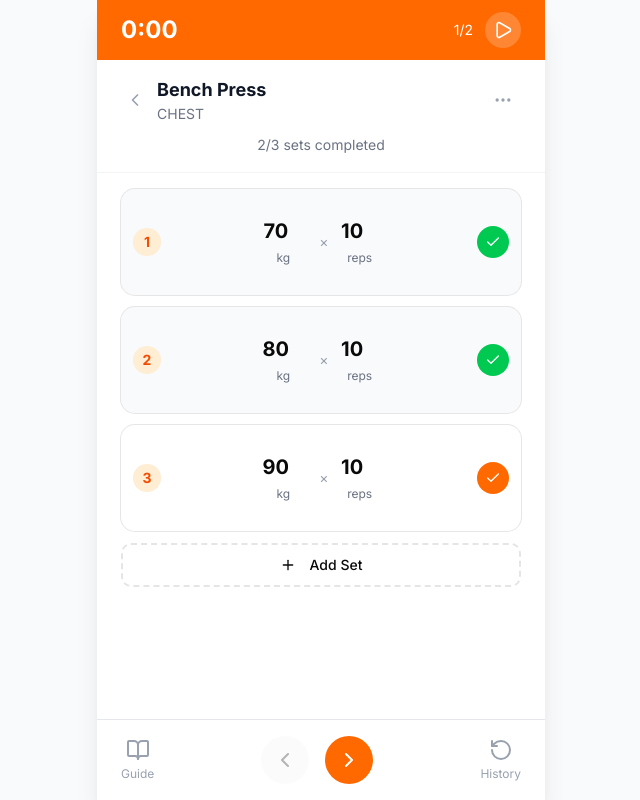
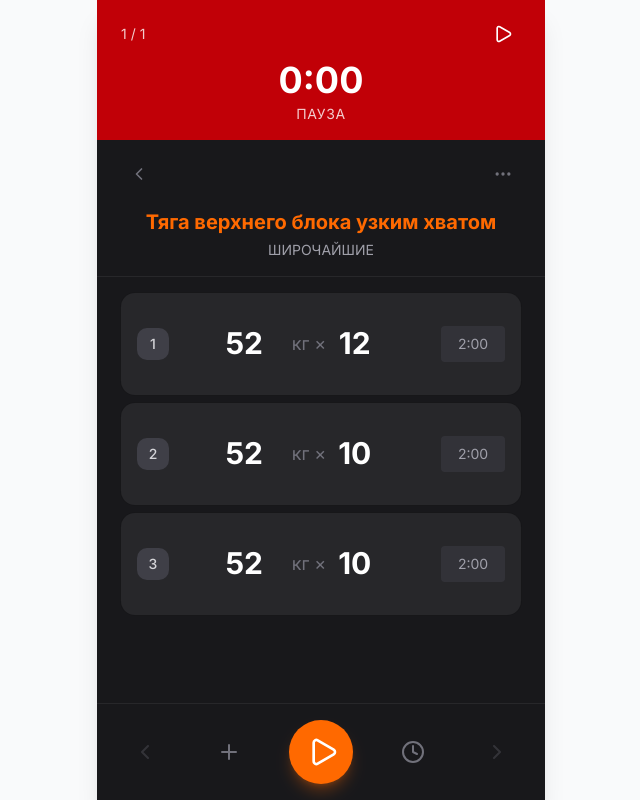
Before and after one commit to Tomasito133/FitSuperDuperApp, a Next.js app: page /workout in a window 1280 px wide. Shown: the whole page, without its empty margins (319-959 px from the left). Built offline with nearby package versions, Linux system fonts and the light colour scheme.

Commit message:
🎨 Dark theme workout page with editable timers per set

```diff
--- a/src/app/workout/page.tsx
+++ b/src/app/workout/page.tsx
@@ -6,13 +6,11 @@ import { Button } from "@/components/ui/button";
 import {
   Play,
   Pause,
-  Check,
   ChevronRight,
   ChevronLeft,
   MoreHorizontal,
-  BookOpen,
   Plus,
-  RotateCcw,
+  Clock,
 } from "lucide-react";
 
 interface Set {
@@ -20,7 +18,6 @@ interface Set {
   weight: number;
   reps: number;
   restTime: number;
-  completed: boolean;
 }
 
 interface Exercise {
@@ -33,60 +30,32 @@ interface Exercise {
 export default function WorkoutPage() {
   const [isActive, setIsActive] = useState(false);
   const [workoutTime, setWorkoutTime] = useState(0);
-  const [restTime, setRestTime] = useState(0);
-  const [isResting, setIsResting] = useState(false);
   const [currentExerciseIndex, setCurrentExerciseIndex] = useState(0);
+  const [editingTimer, setEditingTimer] = useState<number | null>(null);
   const [exercises, setExercises] = useState<Exercise[]>([
     {
       id: "1",
-      name: "Bench Press",
-      muscleGroup: "CHEST",
+      name: "Тяга верхнего блока узким хватом",
+      muscleGroup: "ШИРОЧАЙШИЕ",
       sets: [
-        { id: 1, weight: 70, reps: 10, restTime: 60, completed: true },
-        { id: 2, weight: 80, reps: 10, restTime: 60, completed: true },
-        { id: 3, weight: 90, reps: 10, restTime: 90, completed: false },
-      ],
-    },
-    {
-      id: "2",
-      name: "Incline Dumbbell Press",
-      muscleGroup: "CHEST",
-      sets: [
-        { id: 1, weight: 30, reps: 12, restTime: 60, completed: false },
-        { id: 2, weight: 30, reps: 12, restTime: 60, completed: false },
+        { id: 1, weight: 52, reps: 12, restTime: 120 },
+        { id: 2, weight: 52, reps: 10, restTime: 120 },
+        { id: 3, weight: 52, reps: 10, restTime: 120 },
       ],
     },
   ]);
 
   const currentExercise = exercises[currentExerciseIndex];
-  const completedSets = currentExercise.sets.filter((s) => s.completed).length;
-  const totalSets = currentExercise.sets.length;
 
   useEffect(() => {
     let interval: NodeJS.Timeout;
-    if (isActive && !isResting) {
+    if (isActive) {
       interval = setInterval(() => {
         setWorkoutTime((t) => t + 1);
       }, 1000);
     }
     return () => clearInterval(interval);
-  }, [isActive, isResting]);
-
-  useEffect(() => {
-    let interval: NodeJS.Timeout;
-    if (isResting && restTime > 0) {
-      interval = setInterval(() => {
-        setRestTime((t) => {
-          if (t <= 1) {
-            setIsResting(false);
-            return 0;
-          }
-          return t - 1;
-        });
-      }, 1000);
-    }
-    return () => clearInterval(interval);
-  }, [isResting, restTime]);
+  }, [isActive]);
 
   const formatTime = (seconds: number) => {
     const mins = Math.floor(seconds / 60);
@@ -94,37 +63,13 @@ export default function WorkoutPage() {
     return `${mins}:${secs.toString().padStart(2, "0")}`;
   };
 
-  const toggleSetComplete = (setId: number) => {
-    setExercises((prev) => {
-      const newExercises = [...prev];
-      const set = newExercises[currentExerciseIndex].sets.find(
-        (s) => s.id === setId
-      );
-      if (set) {
-        set.completed = !set.completed;
-        if (set.completed && set.restTime > 0) {
-          setIsResting(true);
-          setRestTime(set.restTime);
-        }
-      }
-      return newExercises;
-    });
+  const formatTimeShort = (seconds: number) => {
+    const mins = Math.floor(seconds / 60);
+    const secs = seconds % 60;
+    return `${mins}:${secs.toString().padStart(2, "0")}`;
   };
 
-  const updateSet = (setId: number, field: "weight" | "reps", delta: number) => {
-    setExercises((prev) => {
-      const newExercises = [...prev];
-      const set = newExercises[currentExerciseIndex].sets.find(
-        (s) => s.id === setId
-      );
-      if (set) {
-        set[field] = Math.max(0, set[field] + delta);
-      }
-      return newExercises;
-    });
-  };
-
-  const setSetValue = (setId: number, field: "weight" | "reps", value: number) => {
+  const updateSet = (setId: number, field: "weight" | "reps" | "restTime", value: number) => {
     setExercises((prev) => {
       const newExercises = [...prev];
       const set = newExercises[currentExerciseIndex].sets.find(
@@ -147,188 +92,144 @@ export default function WorkoutPage() {
         id: Date.now(),
         weight: lastSet?.weight ?? 0,
         reps: lastSet?.reps ?? 0,
-        restTime: lastSet?.restTime ?? 60,
-        completed: false,
+        restTime: lastSet?.restTime ?? 120,
       });
       return newExercises;
     });
   };
 
-  const skipRest = () => {
-    setIsResting(false);
-    setRestTime(0);
-  };
-
   return (
-    <div className="max-w-md mx-auto bg-white min-h-screen shadow-xl flex flex-col">
-      <div
-        className={`${
-          isResting ? "bg-red-500" : "bg-orange-500"
-        } text-white px-6 py-3 transition-colors`}
-      >
-        <div className="flex items-center justify-between">
-          <div className="flex items-center gap-2">
-            <span className="text-2xl font-bold">
-              {isResting ? formatTime(restTime) : formatTime(workoutTime)}
-            </span>
-            {isResting && (
-              <span className="text-sm bg-white/20 px-2 py-0.5 rounded-full">
-                REST
-              </span>
-            )}
-          </div>
-          <div className="flex items-center gap-3">
-            <span className="text-sm">
-              {currentExerciseIndex + 1}/{exercises.length}
-            </span>
+    <div className="max-w-md mx-auto bg-zinc-900 min-h-screen shadow-xl flex flex-col text-white">
+      {/* Header */}
+      <header className="bg-red-700 px-6 py-4 text-center">
+        <div className="flex items-center justify-between mb-2">
+          <span className="text-sm opacity-80">{currentExerciseIndex + 1} / {exercises.length}</span>
           <button
             onClick={() => setIsActive(!isActive)}
-              className="p-2 bg-white/20 rounded-full hover:bg-white/30"
+            className="p-2 rounded-full hover:bg-white/10"
           >
             {isActive ? <Pause className="w-5 h-5" /> : <Play className="w-5 h-5" />}
           </button>
         </div>
+        <div className="text-4xl font-bold">{formatTime(workoutTime)}</div>
+        <div className="text-sm uppercase tracking-wider mt-1 opacity-80">
+          {isActive ? "Тренировка" : "Пауза"}
         </div>
-        {isResting && (
-          <div className="mt-2 flex items-center justify-between">
-            <span className="text-sm">Rest time remaining</span>
-            <button
-              onClick={skipRest}
-              className="text-sm underline hover:no-underline"
-            >
-              Skip
+      </header>
+
+      {/* Exercise Info */}
+      <div className="px-6 py-4 border-b border-zinc-800">
+        <div className="flex items-center justify-between mb-4">
+          <button className="p-2 hover:bg-zinc-800 rounded-full">
+            <ChevronLeft className="w-5 h-5 text-zinc-500" />
+          </button>
+          <button className="p-2 hover:bg-zinc-800 rounded-full">
+            <MoreHorizontal className="w-5 h-5 text-zinc-500" />
           </button>
         </div>
-        )}
+        <h2 className="text-xl font-bold text-orange-500 text-center">{currentExercise.name}</h2>
+        <p className="text-sm text-zinc-400 text-center mt-1 uppercase">{currentExercise.muscleGroup}</p>
       </div>
 
-      <div className="px-6 py-4 border-b border-gray-100">
-        <div className="flex items-center justify-between">
-          <div className="flex items-center gap-2">
-            <button className="p-1 hover:bg-gray-100 rounded">
-              <ChevronLeft className="w-5 h-5 text-gray-400" />
-            </button>
-            <div>
-              <h2 className="text-lg font-bold text-gray-900">{currentExercise.name}</h2>
-              <p className="text-sm text-gray-500">{currentExercise.muscleGroup}</p>
+      {/* Sets List */}
+      <div className="flex-1 px-6 py-4 space-y-2">
+        {currentExercise.sets.map((set, index) => (
+          <Card
+            key={set.id}
+            className="bg-zinc-800 border-zinc-700 hover:border-zinc-600"
+          >
+            <CardContent className="p-4">
+              <div className="flex items-center gap-4">
+                <span className="w-8 h-8 rounded-lg bg-zinc-700 flex items-center justify-center text-sm font-medium text-zinc-300">
+                  {index + 1}
+                </span>
+
+                <div className="flex-1 flex items-center justify-center gap-2">
+                  <div className="text-center">
+                    <input
+                      type="number"
+                      value={set.weight}
+                      onChange={(e) => updateSet(set.id, "weight", parseInt(e.target.value) || 0)}
+                      className="w-16 text-3xl font-bold text-center bg-transparent border-b-2 border-transparent hover:border-zinc-600 focus:border-orange-500 focus:outline-none text-white"
+                    />
                   </div>
-          </div>
-          <button className="p-2 hover:bg-gray-100 rounded-full">
-            <MoreHorizontal className="w-5 h-5 text-gray-400" />
-          </button>
-        </div>
-        <div className="mt-2 text-center">
-          <span className="text-sm text-gray-500">
-            {completedSets}/{totalSets} sets completed
-          </span>
+                  <span className="text-zinc-500 text-lg">кг ×</span>
+                  <div className="text-center">
+                    <input
+                      type="number"
+                      value={set.reps}
+                      onChange={(e) => updateSet(set.id, "reps", parseInt(e.target.value) || 0)}
+                      className="w-14 text-3xl font-bold text-center bg-transparent border-b-2 border-transparent hover:border-zinc-600 focus:border-orange-500 focus:outline-none text-white"
+                    />
                   </div>
                 </div>
 
-      <div className="flex-1 px-6 py-4 space-y-3 overflow-auto">
-        {currentExercise.sets.map((set, index) => (
-          <Card
-            key={set.id}
-            className={`${
-              set.completed
-                ? "bg-gray-50 border-gray-200"
-                : "border-orange-200 bg-white"
-            }`}
-          >
-            <CardContent className="p-3">
-              <div className="flex items-center gap-2">
-                <span className="w-7 h-7 rounded-full flex items-center justify-center text-sm font-bold shrink-0 bg-orange-100 text-orange-600">
-                  {index + 1}
-                </span>
-
-                <div className="flex items-center gap-0.5 flex-1 justify-center">
-                  <div className="text-center w-[60px]">
+                <div className="w-16">
+                  {editingTimer === set.id ? (
                     <input
                       type="number"
-                      value={set.weight}
-                      onChange={(e) =>
-                        setSetValue(set.id, "weight", parseInt(e.target.value) || 0)
-                      }
-                      className="w-full text-xl font-bold text-center bg-transparent border-b-2 border-transparent hover:border-gray-300 focus:border-orange-500 focus:outline-none"
+                      value={Math.floor(set.restTime / 60)}
+                      onChange={(e) => {
+                        const mins = parseInt(e.target.value) || 0;
+                        updateSet(set.id, "restTime", mins * 60);
+                      }}
+                      onBlur={() => setEditingTimer(null)}
+                      autoFocus
+                      className="w-full text-center text-sm bg-zinc-700 rounded px-2 py-1 text-white"
+                      placeholder="мин"
                     />
-                    <span className="text-xs text-gray-500">kg</span>
-                  </div>
-
-                  <span className="text-gray-400 mx-1">×</span>
-
-                  <div className="text-center w-[50px]">
-                    <input
-                      type="number"
-                      value={set.reps}
-                      onChange={(e) =>
-                        setSetValue(set.id, "reps", parseInt(e.target.value) || 0)
-                      }
-                      className="w-full text-xl font-bold text-center bg-transparent border-b-2 border-transparent hover:border-gray-300 focus:border-orange-500 focus:outline-none"
-                    />
-                    <span className="text-xs text-gray-500">reps</span>
-                  </div>
-                </div>
-
-                <div className="flex items-center gap-1 shrink-0">
+                  ) : (
                     <button
-                    onClick={() => toggleSetComplete(set.id)}
-                    className={`w-8 h-8 rounded-full flex items-center justify-center transition-colors ${
-                      set.completed
-                        ? "bg-green-500 text-white"
-                        : "bg-orange-500 text-white hover:bg-orange-600"
-                    }`}
+                      onClick={() => setEditingTimer(set.id)}
+                      className="w-full text-center text-sm text-zinc-400 hover:text-orange-500 bg-zinc-700/50 rounded px-2 py-2 transition-colors"
                     >
-                    <Check className="w-4 h-4" />
+                      {formatTimeShort(set.restTime)}
                     </button>
+                  )}
                 </div>
               </div>
             </CardContent>
           </Card>
         ))}
-
-        <Button
-          onClick={addSet}
-          variant="outline"
-          className="w-full py-5 border-dashed border-2"
-        >
-          <Plus className="w-5 h-5 mr-2" />
-          Add Set
-        </Button>
       </div>
 
-      <div className="border-t border-gray-200 px-6 py-4 bg-white">
+      {/* Bottom Navigation */}
+      <div className="border-t border-zinc-800 px-6 py-4 bg-zinc-900">
         <div className="flex items-center justify-between">
-          <button className="flex flex-col items-center gap-1 text-gray-400 hover:text-gray-600">
-            <BookOpen className="w-6 h-6" />
-            <span className="text-xs">Guide</span>
-          </button>
-
-          <div className="flex items-center gap-4">
           <button
-              onClick={() =>
-                setCurrentExerciseIndex(Math.max(0, currentExerciseIndex - 1))
-              }
+            onClick={() => setCurrentExerciseIndex(Math.max(0, currentExerciseIndex - 1))}
             disabled={currentExerciseIndex === 0}
-              className="p-3 bg-gray-100 rounded-full disabled:opacity-30 hover:bg-gray-200"
+            className="p-3 text-zinc-500 hover:text-white disabled:opacity-30"
           >
             <ChevronLeft className="w-6 h-6" />
           </button>
 
           <button
+            onClick={addSet}
+            className="p-3 text-zinc-500 hover:text-white"
+          >
+            <Plus className="w-6 h-6" />
+          </button>
+
+          <button
+            onClick={() => setIsActive(!isActive)}
+            className="w-16 h-16 rounded-full bg-orange-500 hover:bg-orange-600 flex items-center justify-center shadow-lg shadow-orange-500/30"
+          >
+            {isActive ? <Pause className="w-8 h-8" /> : <Play className="w-8 h-8 ml-1" />}
+          </button>
+
+          <button className="p-3 text-zinc-500 hover:text-white">
+            <Clock className="w-6 h-6" />
+          </button>
+
+          <button
             onClick={() =>
-                setCurrentExerciseIndex(
-                  Math.min(exercises.length - 1, currentExerciseIndex + 1)
-                )
+              setCurrentExerciseIndex(Math.min(exercises.length - 1, currentExerciseIndex + 1))
             }
             disabled={currentExerciseIndex === exercises.length - 1}
-              className="p-3 bg-orange-500 text-white rounded-full disabled:opacity-30 hover:bg-orange-600"
+            className="p-3 text-zinc-500 hover:text-white disabled:opacity-30"
           >
             <ChevronRight className="w-6 h-6" />
-            </button>
-          </div>
-
-          <button className="flex flex-col items-center gap-1 text-gray-400 hover:text-gray-600">
-            <RotateCcw className="w-6 h-6" />
-            <span className="text-xs">History</span>
           </button>
         </div>
       </div>
```
Lines whose indentation alone changed are shown as unchanged.
